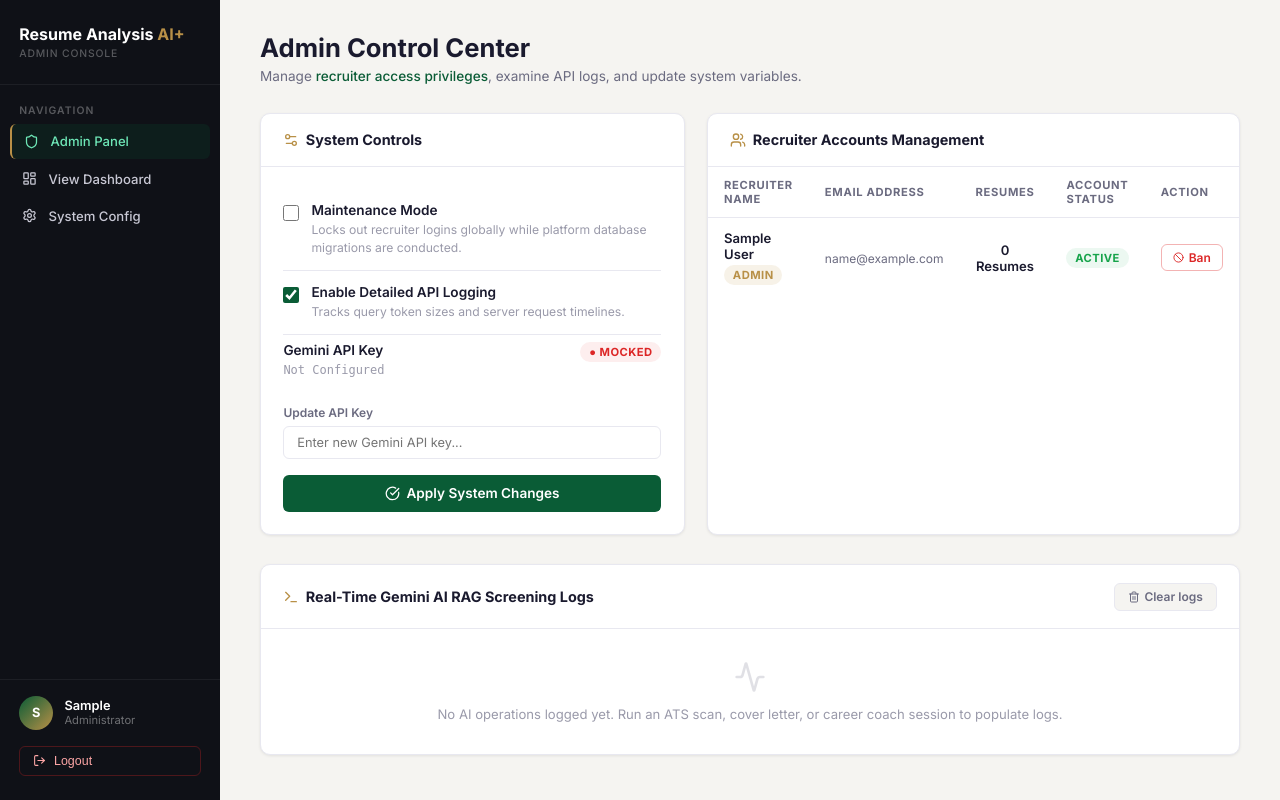
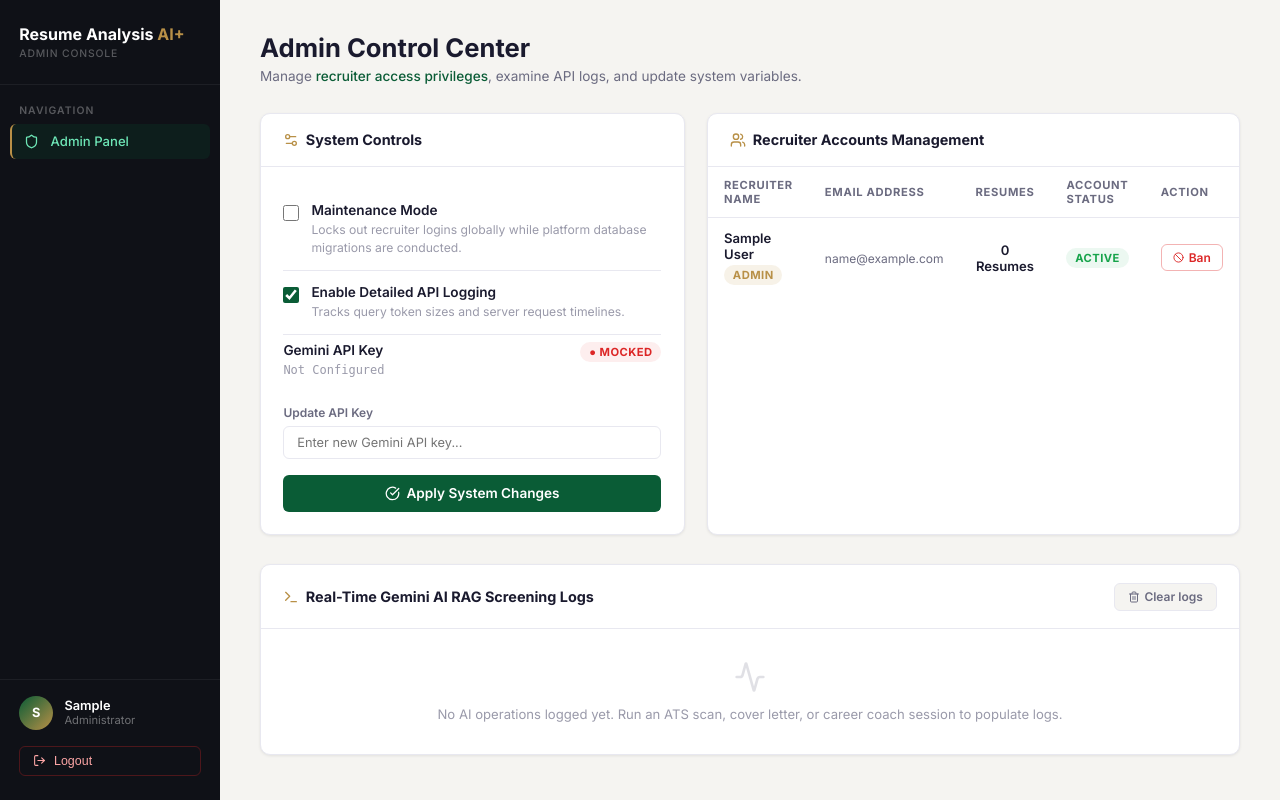
Before and after one commit to amantiwari79/FINAL-YEAR-PROJECT, a Django app: page /admin-panel/ in a window 1280 px wide. Run offline with Django 5.2, Linux system fonts and the light colour scheme; the visitor is signed in with stand-in values (Sample User, id 1); data comes from the database, SQL or seed files in the repository; data that the repository does not hold is empty.

Commit message:
Remove View Dashboard and System Config from admin portal sidebar navigation

```diff
--- a/templates/accounts/admin_panel.html
+++ b/templates/accounts/admin_panel.html
@@ -466,12 +466,6 @@
         <li><a href="{% url 'admin_dashboard' %}" class="active">
             <i data-lucide="shield"></i> Admin Panel
         </a></li>
-        <li><a href="{% url 'dashboard' %}">
-            <i data-lucide="layout-dashboard"></i> View Dashboard
-        </a></li>
-        <li><a href="{% url 'profile_edit' %}">
-            <i data-lucide="settings"></i> System Config
-        </a></li>
     </ul>
 
     <div class="sidebar-bottom">
```
